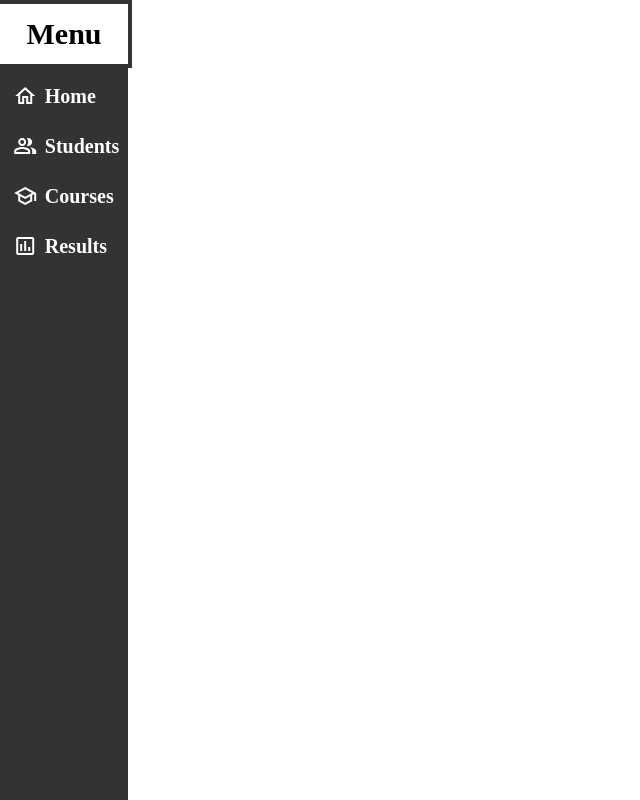
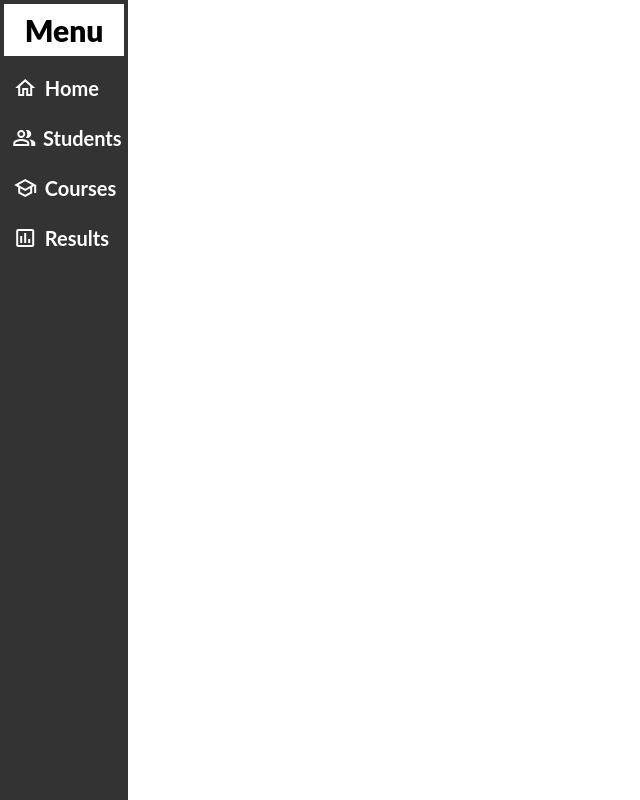
Before and after one commit to Zavista/student-system, a React (Vite) app in the folder frontend/: page / in a window 1280 px wide. Shown: the whole page, without its empty margins (0-640 px from the left). Built offline with nearby package versions, Linux system fonts and the light colour scheme.

Commit message:
Updated  styling for *

```diff
--- a/frontend/src/index.css
+++ b/frontend/src/index.css
@@ -1,4 +1,6 @@
 * {
+  box-sizing: border-box;
   margin: 0;
   padding: 0;
+  font-family: "Lato", sans-serif;
 }
```
